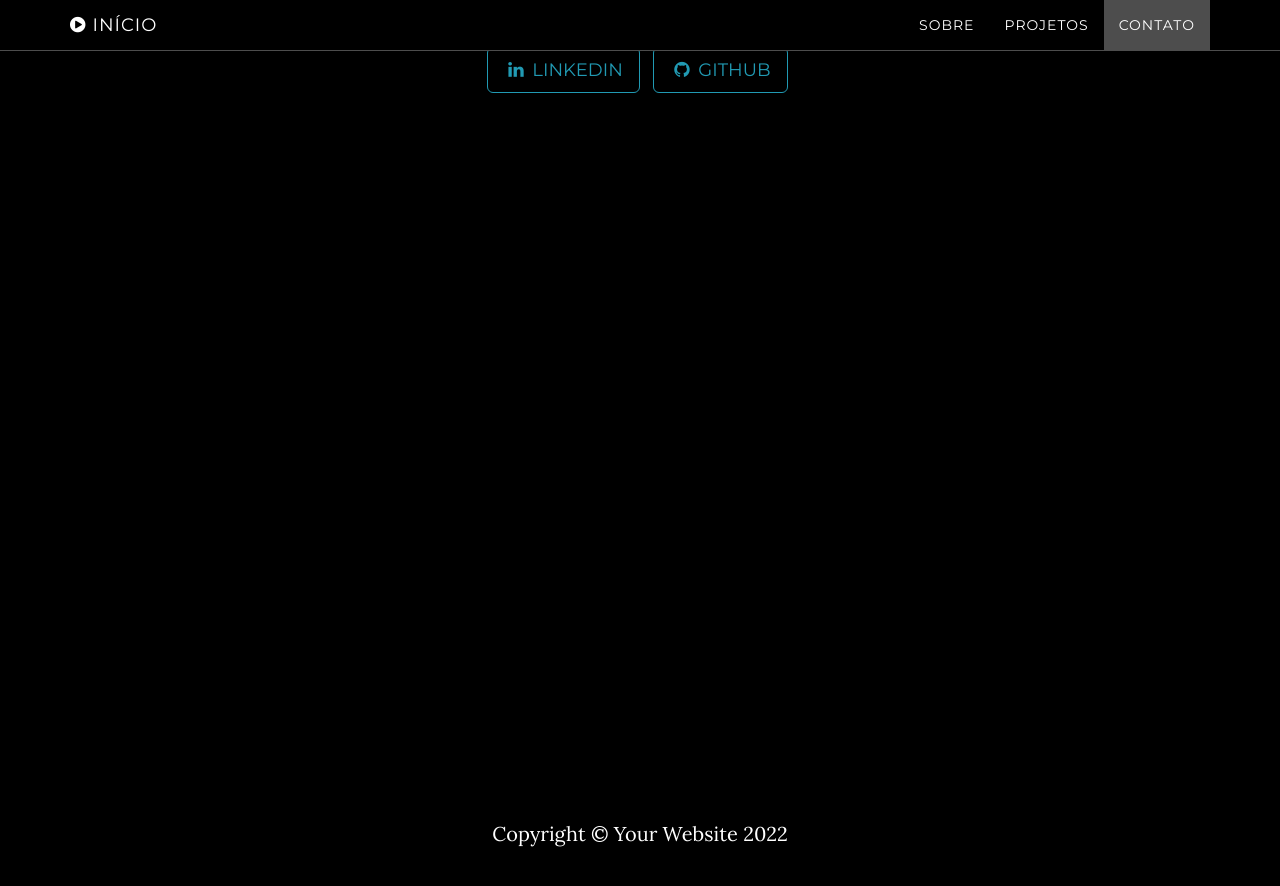
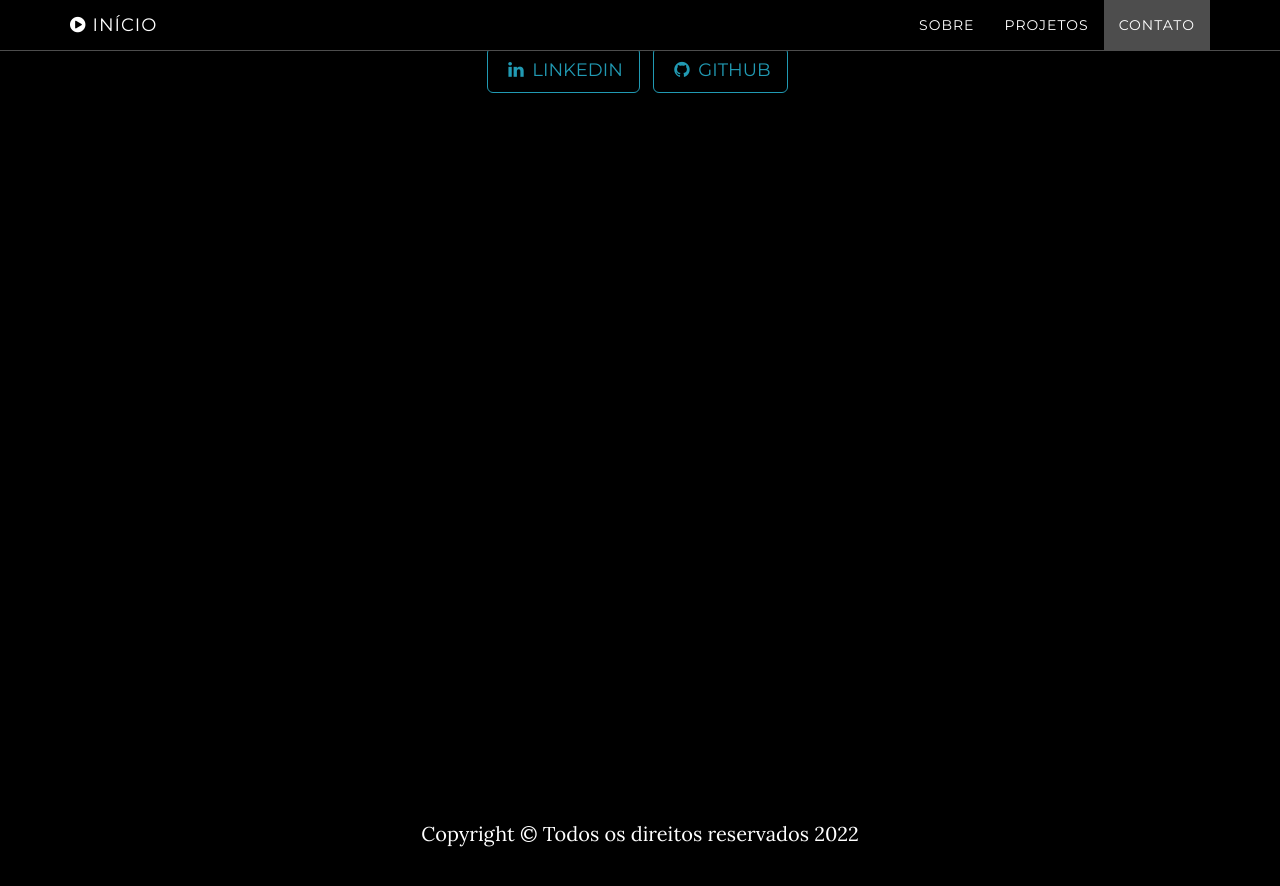
Before and after one commit to jeandata/BI, a Jekyll site: the page built from index.html, in a window 1280 px wide and 900 px high, scrolled down 2384 px. Shown: the top 886 px of the window. Built offline with Jekyll 4.4.1, drawn with Linux system fonts in a browser that asks for light colours.

Commit message:
Update _config.yml

```diff
--- a/_config.yml
+++ b/_config.yml
@@ -9,7 +9,8 @@ color:
   links: '#219ab3'
 
 # Footer settings
-footer: Your Website
+footer: Todos os direitos reservados
+
 
 # Social networks usernames (many more available: google-plus, flickr, dribbble, pinterest, instagram, tumblr, linkedin, etc.)
 social:
```
